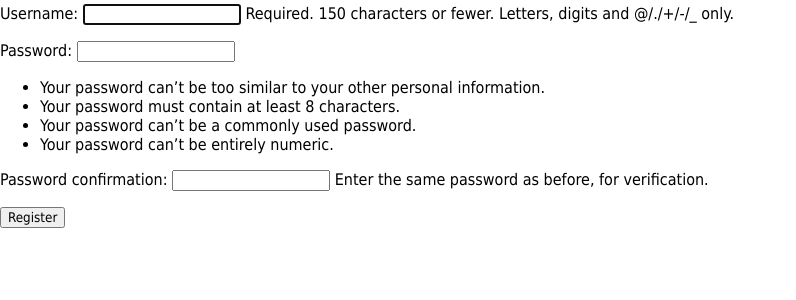
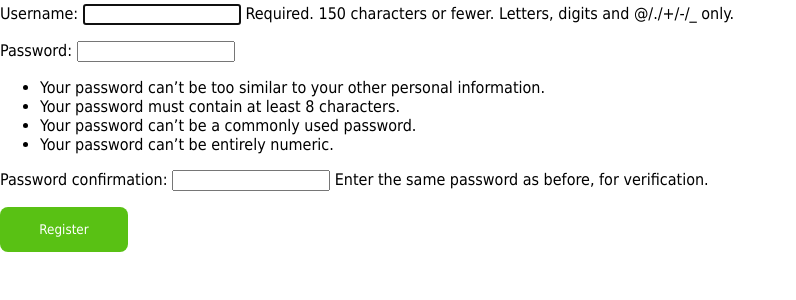
Before and after one commit to bryanyantx/baseball-predictor, a Django app: page /register/ in a window 1280 px wide. Shown: the part 164-464 px from the top of the page, without its empty margins (0-796 px from the left). Run offline with Django 4.2, Linux system fonts and the light colour scheme.

Commit message:
adding style to register button

```diff
--- a/prediction_app/era_predictions/static/style.css
+++ b/prediction_app/era_predictions/static/style.css
@@ -79,6 +79,16 @@ header {
     background-color: #b41d1d;
 }
 
+.register-button {
+    width: 10%;
+    padding: 15px;
+    background-color: #59c114;
+    color: white;
+    border: none;
+    border-radius: 8px;
+    cursor: pointer;
+}
+
 .era-form {
     text-align: center;
 }
--- a/prediction_app/era_predictions/templates/era_predictions/register.html
+++ b/prediction_app/era_predictions/templates/era_predictions/register.html
@@ -4,6 +4,9 @@
   <form method="post">
     {% csrf_token %}
     {{ form.as_p }}
-    <button type="submit">Register</button>
+
+    <button class="register-button" type="submit">Register</button>
+
+
   </form>
 {% endblock %}
```
